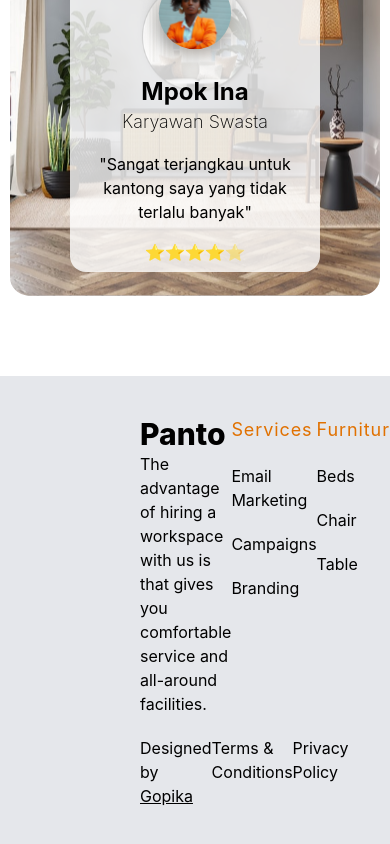
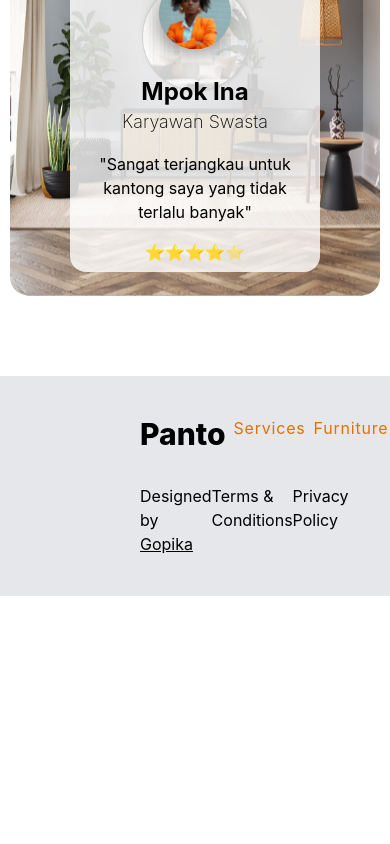
Before and after one commit to gopika-box/LandingPageReact, a React (Vite) app: page / in a window 390 px wide. Shown: the part 6054-6898 px from the top of the page. After the commit the page ends 6650 px from the top, so only its background shows below. Built offline with nearby package versions, Linux system fonts and the light colour scheme.

Commit message:
Fix image asset paths for production deployment

```diff
--- a/src/components/Footer.jsx
+++ b/src/components/Footer.jsx
@@ -1,30 +1,30 @@
 export default function Footer(){
     return(
         <footer className="flex flex-col bg-gray-200 p-10 px-35">
-            <div className="flex justify-between">
+            <div className="flex justify-between gap-2">
             <div>
                 <h2 className="text-3xl font-extrabold ">Panto</h2>
-                <p>The advantage of hiring a workspace with us is that gives <br /> you comfortable service and all-around facilities.</p>
+                <p className="hidden md:text-normal">The advantage of hiring a workspace with us is that gives <br /> you comfortable service and all-around facilities.</p>
             </div>
-            <div className="flex flex-col gap-5">
-                <h3 className="text-lg text-amber-600 tracking-wider">Services</h3>
-                <ul className="flex flex-col gap-5 text-medium">
+            <div className="flex flex-col md:gap-5">
+                <h3 className="text-md md:text-lg text-amber-600 tracking-wider">Services</h3>
+                <ul className="hidden md:flex flex-col gap-5 text-medium">
                     <li>Email Marketing</li>
                     <li>Campaigns</li>
                     <li>Branding</li>
                 </ul>
             </div>
             <div className="flex flex-col gap-5">
-                <h3 className="text-lg text-amber-600 tracking-wider">Furniture</h3>
-                <ul className="flex flex-col gap-5">
+                <h3 className="text-md md:text-lg text-amber-600 tracking-wider">Furniture</h3>
+                <ul className="hidden md:flex flex-col gap-5">
                     <li>Beds</li>
                     <li>Chair</li>
                     <li>Table</li>
                 </ul>
             </div>
             <div className="flex flex-col gap-5">
-                <h3 className="text-lg text-amber-600 tracking-wider">Follow Us</h3>
-                <ul className="flex flex-col gap-5">
+                <h3 className="text-md md:text-lg text-amber-600 tracking-wider">Follow Us</h3>
+                <ul className="hidden md:flex flex-col gap-5">
                     <li>Facebook</li>
                     <li>Twitter</li>
                     <li>Instagram</li>
--- a/src/components/Product.jsx
+++ b/src/components/Product.jsx
@@ -52,7 +52,7 @@ export default function Product(){
                     <p className="font-semibold font-sans text-xl">Sakarias Armchair</p>
                     <p className="mb-10">⭐⭐⭐⭐⭐</p>
                     <p className="absolute -bottom-1 left-2 font-bold text-xl">$456</p>
-                  <button className="absolute leading-none text-white w-8 h-8 right-0 bottom-0 bg-blue-950 rounded-full font-bold text-xl flex items-center justify-center"><img src="/imgi_4_plus.svg"/>
+                  <button className="absolute leading-none text-white w-8 h-8 right-0 bottom-0 bg-blue-950 rounded-full font-bold text-xl flex items-center justify-center"><img src="imgi_4_plus.svg"/>
                     </button>
                   </div>
 
```
